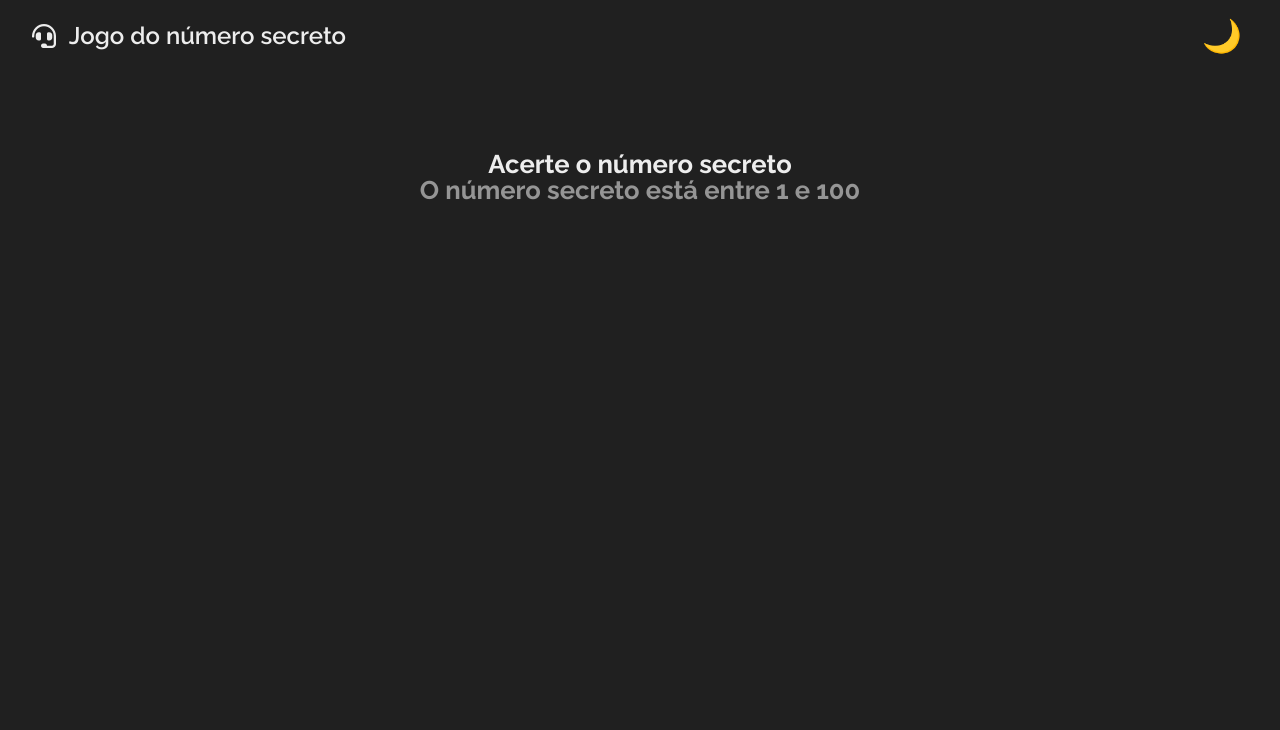
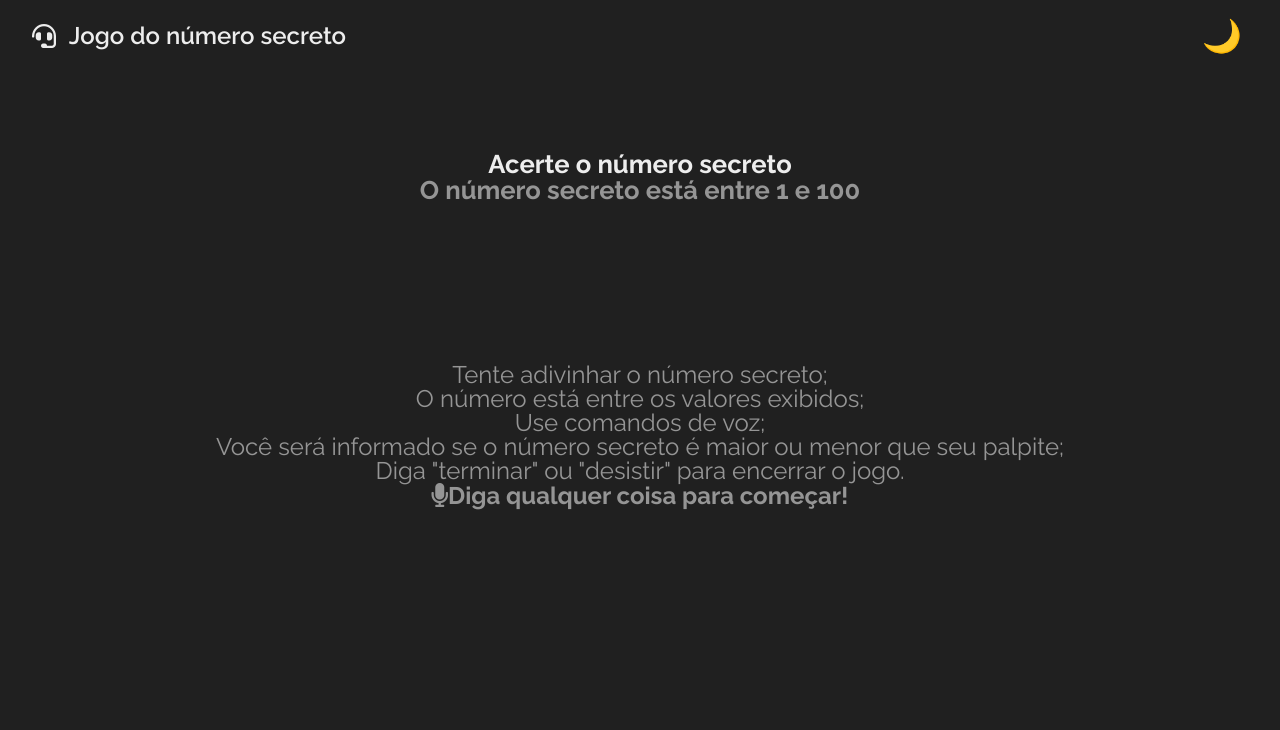
Before and after one commit to gabriel04alves/num-secreto-js, a plain HTML site: page src/index.html in a window 1280 px wide. Shown: the top 730 px of the page. Drawn offline with nearby package versions, Linux system fonts and the light colour scheme; a web font is replaced by a local one.

Commit message:
docs: regras do jogo

```diff
--- a/src/index.html
+++ b/src/index.html
@@ -29,6 +29,14 @@
       <h2>Acerte o número secreto</h2>
       <h3>O número secreto está entre <span id="lower-value">0</span> e <span id="highest-value">100</span></h3>
       <div id="shoot" class="message">
+        <ul>
+          <li>Tente adivinhar o número secreto;</li>
+          <li>O número está entre os valores exibidos;</li>
+          <li>Use comandos de voz;</li>
+          <li>Você será informado se o número secreto é maior ou menor que seu palpite;</li>
+          <li>Diga "terminar" ou "desistir" para encerrar o jogo.</li>
+        </ul>
+        <h4><i class="fa fa-microphone"></i>Diga qualquer coisa para começar!</h4>
       </div>
     </div>
 
```
